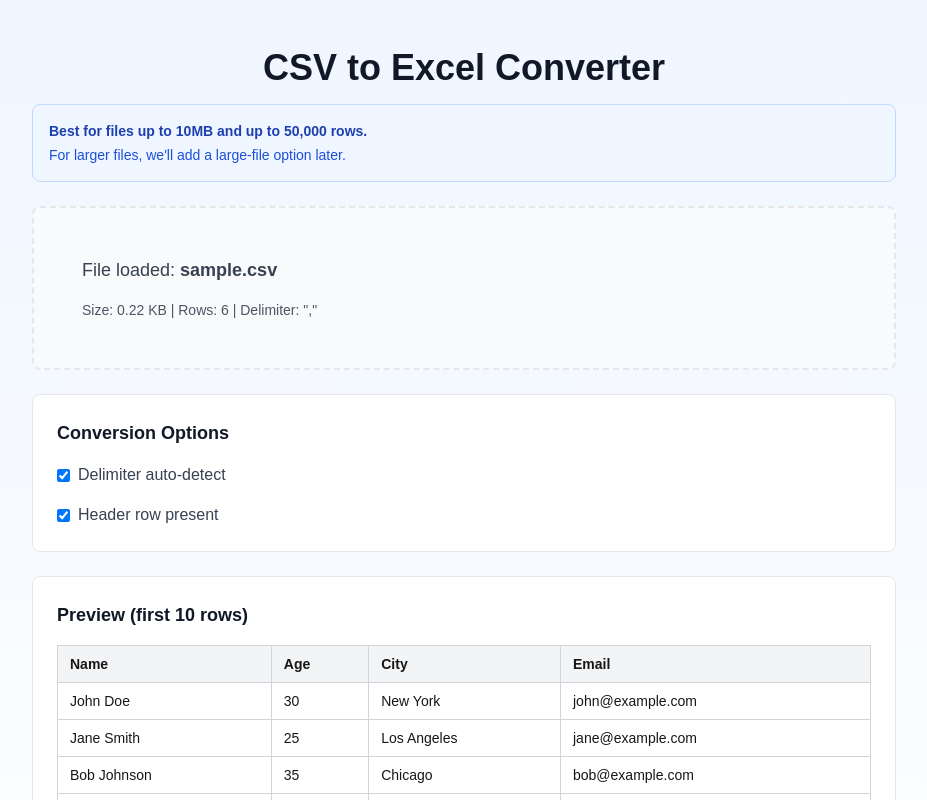
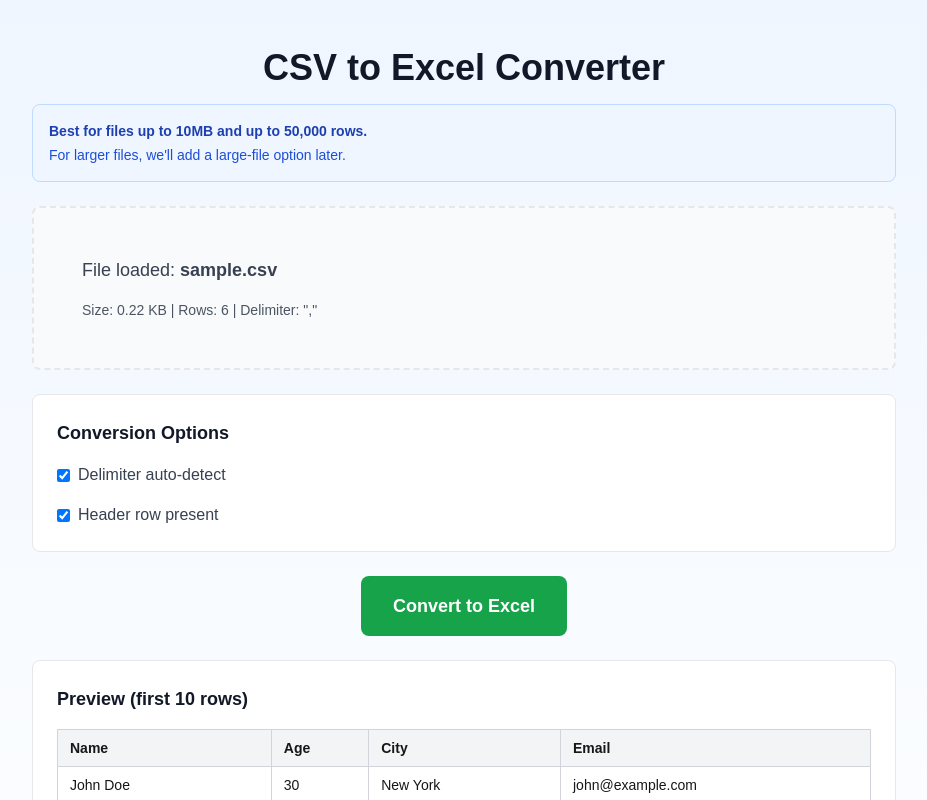
Before and after one commit to spenceragnew1-cloud/CSVconverter, a Next.js app: page /csv-to-excel in a window 1280 px wide. Both pictures are taken after a click on the button "Try sample file". Shown: the top 800 px of the page, without its empty margins (176-1103 px from the left). Built offline with nearby package versions, Linux system fonts and the light colour scheme; no server answers.

Commit message:
Reorder UI: Move Convert button above preview table

```diff
--- a/app/csv-to-excel/page.tsx
+++ b/app/csv-to-excel/page.tsx
@@ -354,6 +354,18 @@ Charlie Brown,32,Phoenix,charlie@example.com`;
           </div>
         )}
 
+        {/* Convert Button */}
+        {state === "ready" && (
+          <div className="text-center mb-6">
+            <button
+              onClick={convertToExcel}
+              className="bg-green-600 hover:bg-green-700 text-white font-semibold px-8 py-4 rounded-lg text-lg transition-colors"
+            >
+              Convert to Excel
+            </button>
+          </div>
+        )}
+
         {/* Preview */}
         {state === "ready" && previewRows.length > 0 && (
           <div className="bg-white rounded-lg border border-gray-200 p-6 mb-6">
@@ -397,18 +409,6 @@ Charlie Brown,32,Phoenix,charlie@example.com`;
           </div>
         )}
 
-        {/* Convert Button */}
-        {state === "ready" && (
-          <div className="text-center mb-6">
-            <button
-              onClick={convertToExcel}
-              className="bg-green-600 hover:bg-green-700 text-white font-semibold px-8 py-4 rounded-lg text-lg transition-colors"
-            >
-              Convert to Excel
-            </button>
-          </div>
-        )}
-
         {/* Privacy Notice */}
         <div className="bg-gray-50 border border-gray-200 rounded-lg p-4">
           <p className="text-sm text-gray-700">
```
